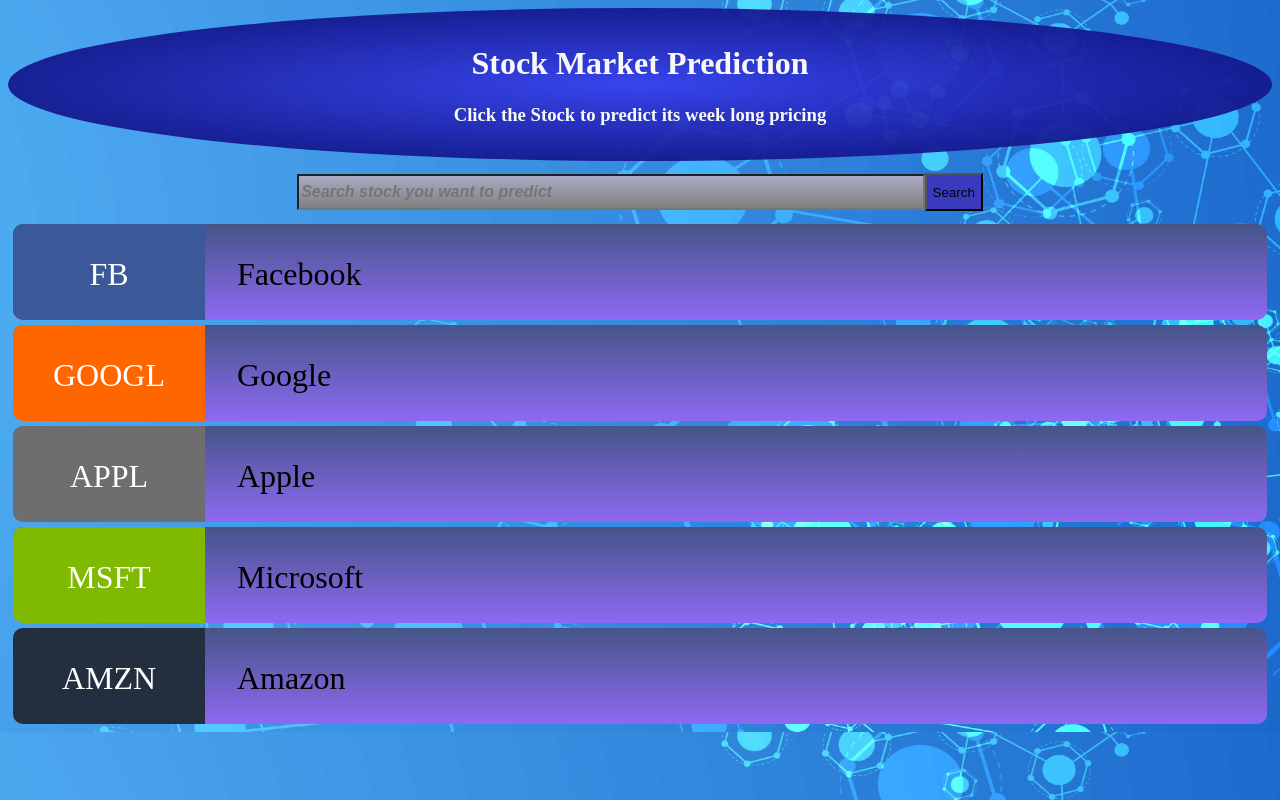
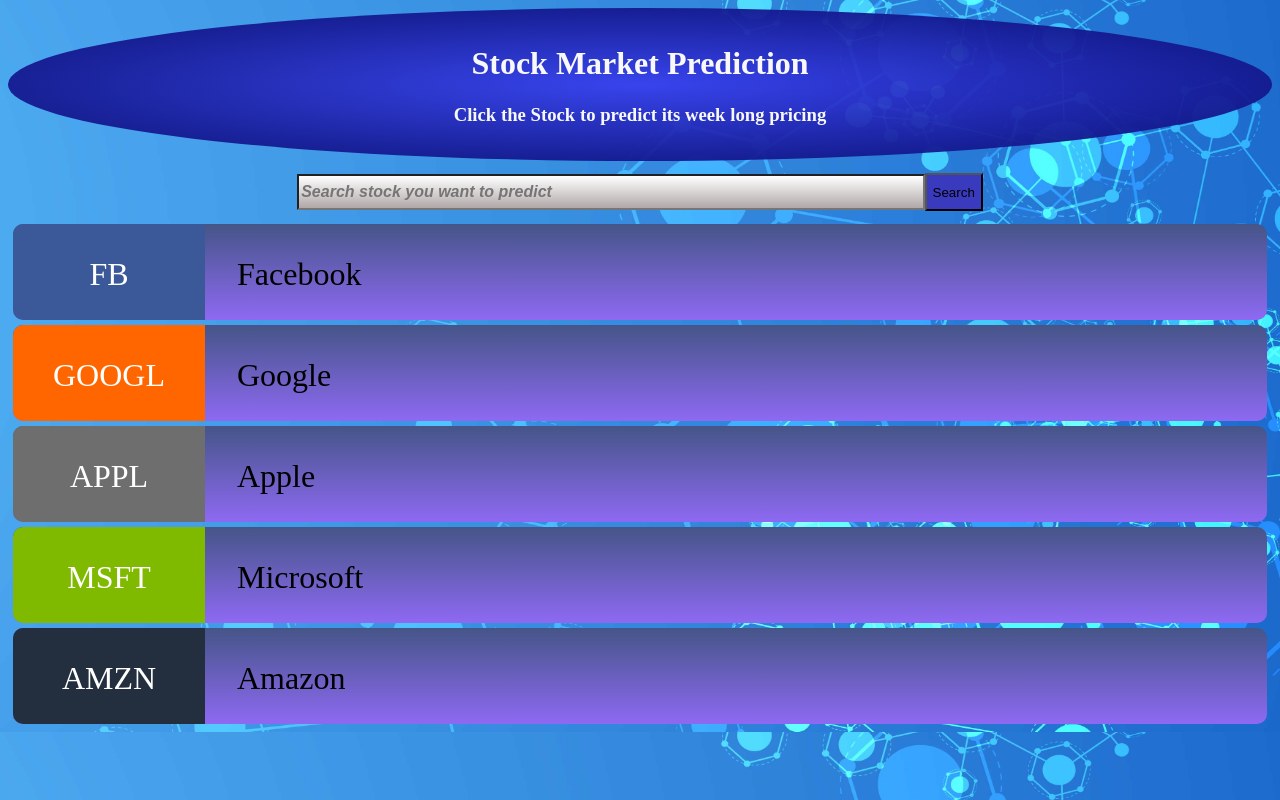
Before and after one commit to shahiddhariwala/StockPricePrediction, an Angular app: page / in a window 1280 px wide. Built offline with nearby package versions, Linux system fonts and the light colour scheme.

Commit message:
Created Service Stock

```diff
--- a/src/app/input/input.component.css
+++ b/src/app/input/input.component.css
@@ -7,7 +7,7 @@
 {
     width: 50%;
     height: 30px;
-    background-image: linear-gradient(rgb(171, 171, 197),gray);
+    background-image: linear-gradient(rgb(255, 255, 255),rgb(177, 168, 168));
     color: rgb(8, 8, 36);
     font-weight: bold;
     font-style: italic;
```
Also changed, not shown: src/app/stock.service.ts (added, +8 -0 lines), 1 other file (tests, documents, lock files or other folders).
